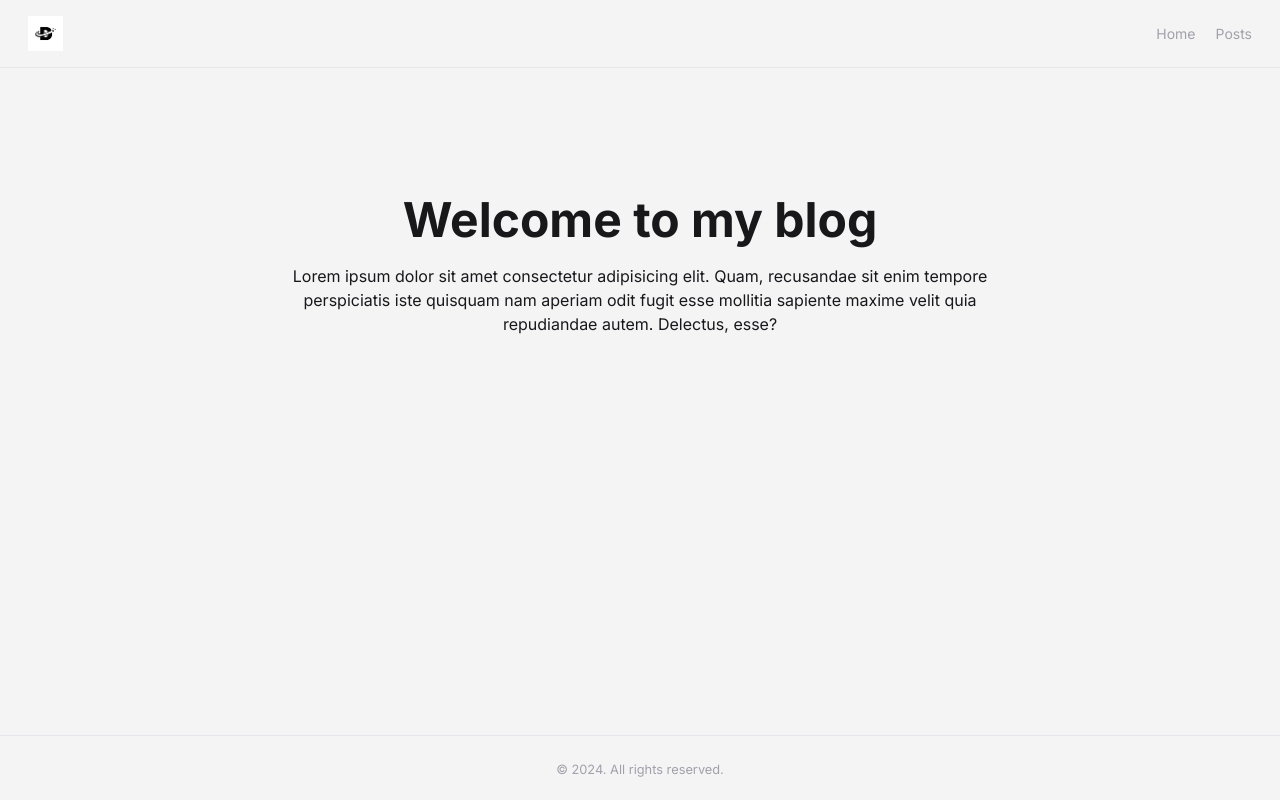
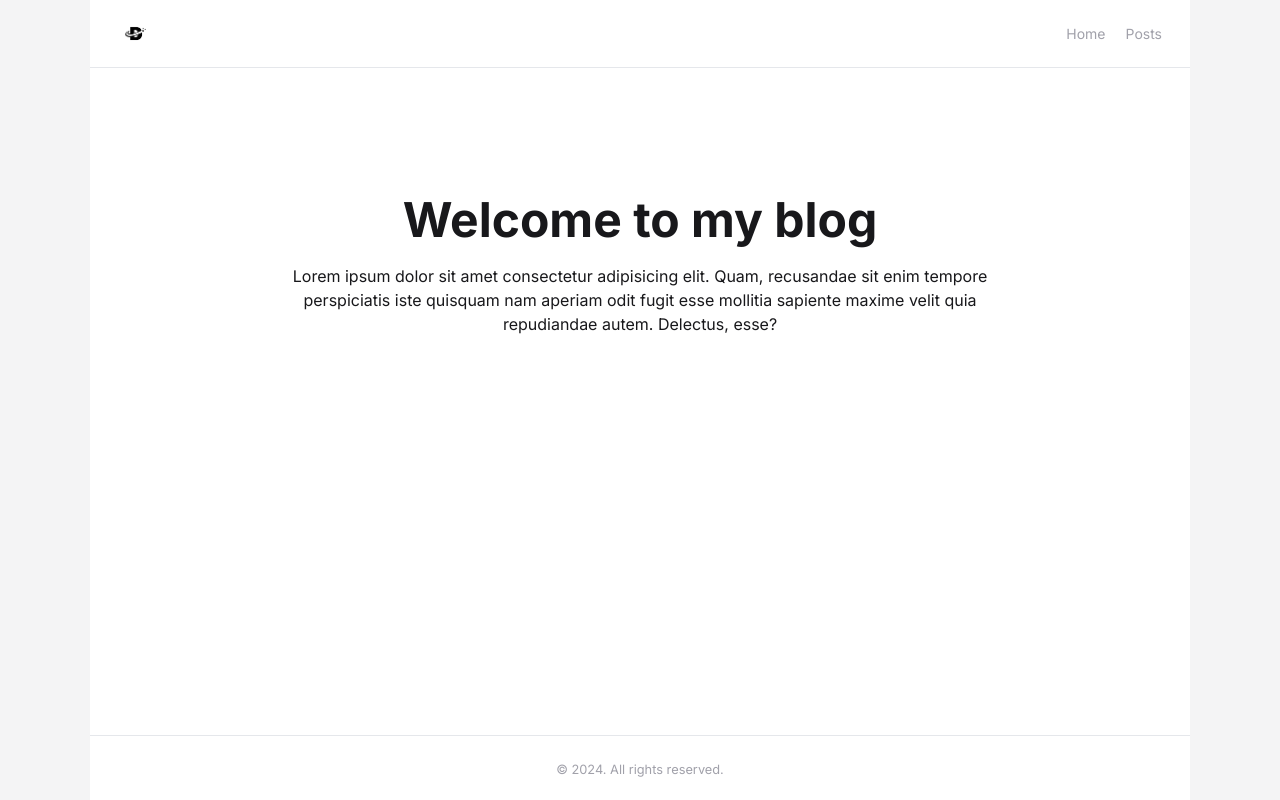
Before and after one commit to kavindu9611/digital-dynamics, a Next.js app: page / in a window 1280 px wide. Built offline with nearby package versions, Linux system fonts and the light colour scheme.

Commit message:
Developed the container component

```diff
--- a/src/app/layout.tsx
+++ b/src/app/layout.tsx
@@ -3,6 +3,7 @@ import { Inter } from "next/font/google";
 import "./globals.css";
 import Footer from "@/components/footer";
 import Header from "@/components/header";
+import Container from "@/components/container";
 
 const inter = Inter({ subsets: ["latin"] });
 
@@ -19,11 +20,13 @@ export default function RootLayout({
   return (
     <html lang="en">
       <body
-        className={`${inter.className} text-zinc-900 bg-zinc-100 flex flex-col min-h-screen`}
+        className={`${inter.className} text-zinc-900 bg-zinc-100  min-h-screen`}
       >
-        <Header />
-        {children}
-        <Footer />
+        <Container>
+          <Header />
+          {children}
+          <Footer />
+        </Container>
       </body>
     </html>
   );
--- /dev/null
+++ b/src/components/container.tsx
@@ -0,0 +1,9 @@
+import React from "react";
+
+export default function Container({ children }: { children: React.ReactNode }) {
+  return (
+    <div className="max-w-[1100px] mx-auto bg-white min-h-screen flex flex-col">
+      {children}
+    </div>
+  );
+}
```
